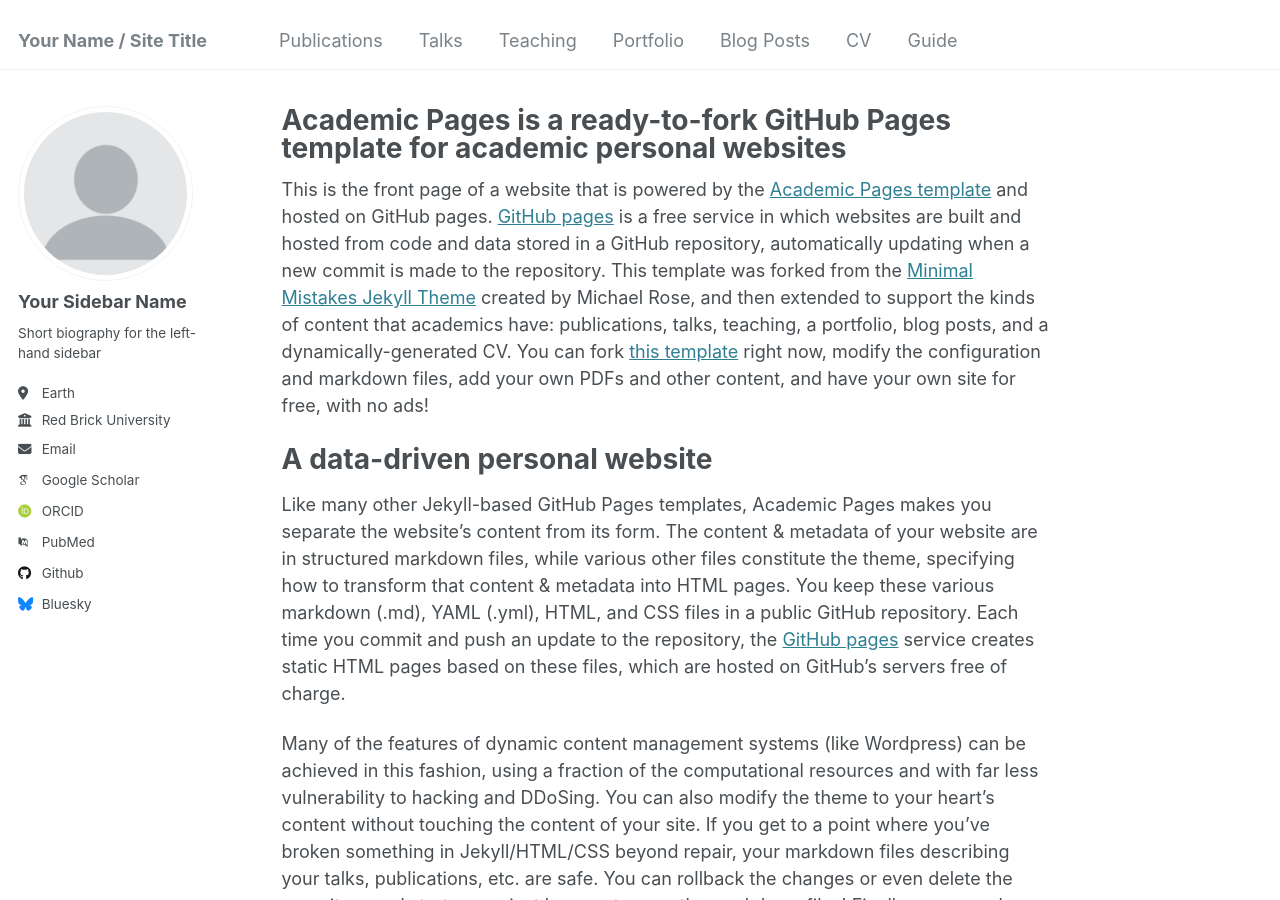
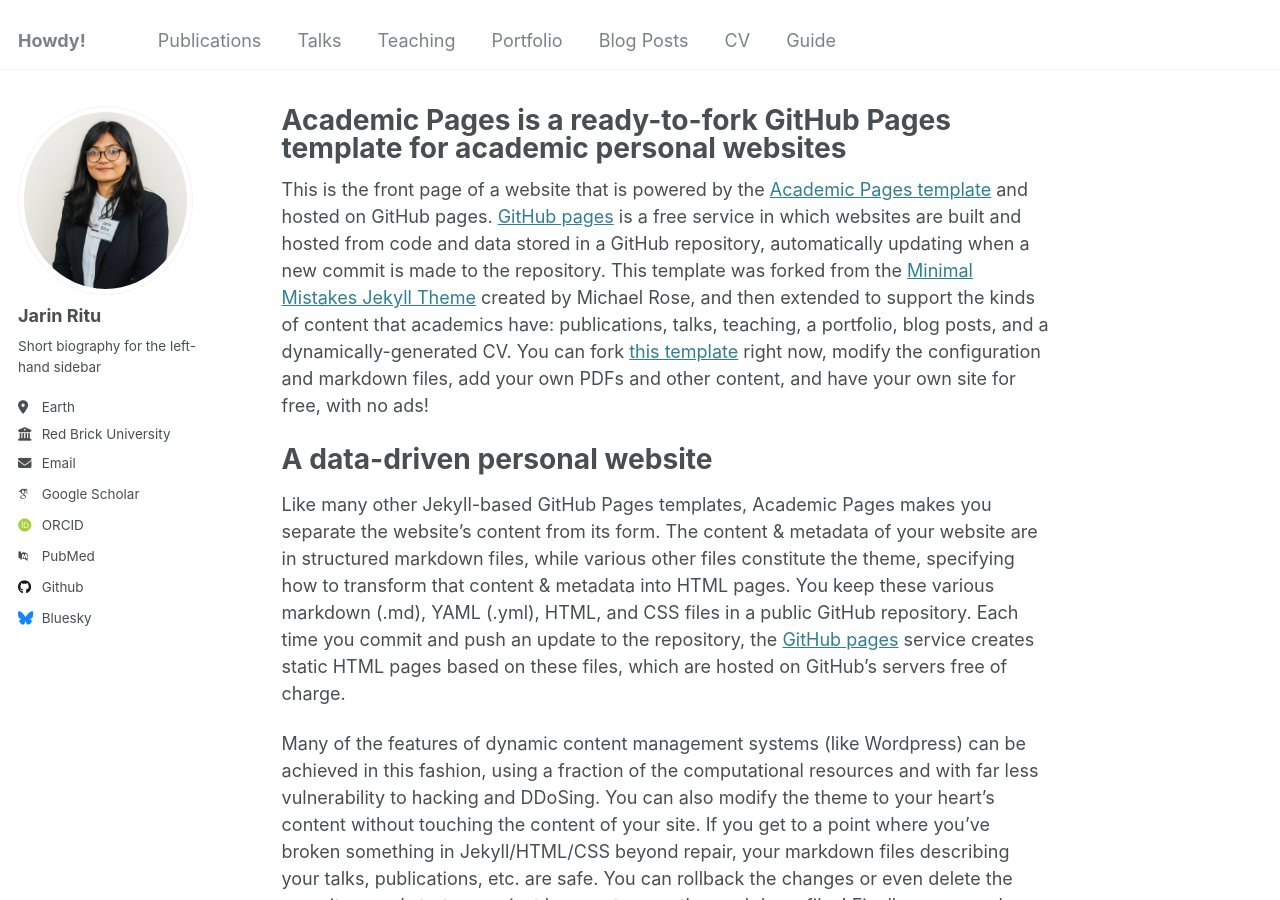
Before and after one commit to jarinritu/jarinritu.github.io, a Jekyll site: the page built from _pages/about.md, in a window 1280 px wide and 900 px high. Built offline with Jekyll 4.4.1, drawn with Linux system fonts in a browser that asks for light colours; some web fonts are replaced.

Commit message:
Update _config.yml

```diff
--- a/_config.yml
+++ b/_config.yml
@@ -8,7 +8,7 @@
 
 # Basic Site Settings
 locale                   : "en-US"
-title                    : "Your Name / Site Title"
+title                    : "Howdy!"
 title_separator          : "-"
 name                     : &name "Your Name"
 description              : &description "personal description"
@@ -21,8 +21,8 @@ repository               : "academicpages/academicpages.github.io"
 #               Additional customization can be done by editing /_includes/author-profile.html
 author:
   # Biographic information
-  avatar           : "profile.png"
-  name             : "Your Sidebar Name"
+  avatar           : "JarinRitu.png"
+  name             : "Jarin Ritu"
   pronouns         : # example: "she/her"
   bio              : "Short biography for the left-hand sidebar"
   location         : "Earth"
```
